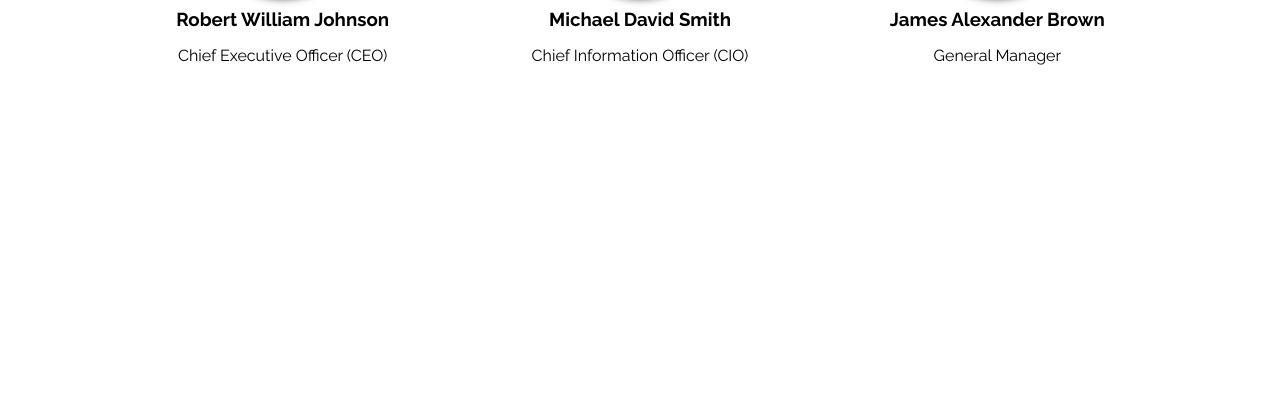
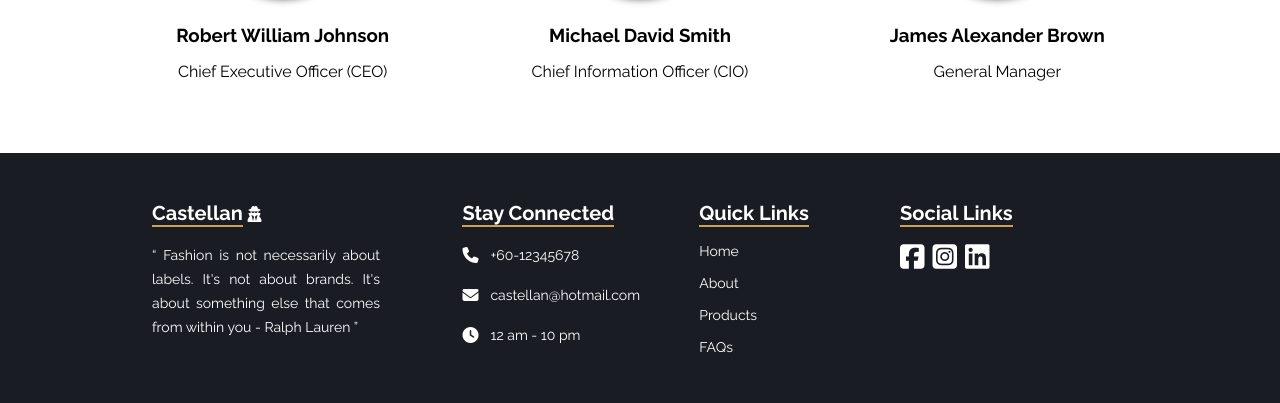
Before and after one commit to Beluga55/web-fashion-design, a plain HTML site: page about.html in a window 1280 px wide. Shown: the part 2269-2672 px from the top of the page. Before the commit the page ends 2406 px from the top, so only its background shows below. Drawn offline with nearby package versions, Linux system fonts and the light colour scheme.

Commit message:
Fixed Some Bugs And Finished about.html

```diff
--- a/about.html
+++ b/about.html
@@ -93,6 +93,7 @@
       <section class="love__castellan" id="love-castellan">
         <div class="about__banner-container section__padding">
           <div class="about__banner container">
+            <div>
               <img src="images/white-coat.jpg" alt="white-coat" />
               <div>
                 <h2>What We Love About Castellan</h2>
@@ -103,14 +104,16 @@
                   even had a great time talking with famous celebrities about
                   future design projects.
                   <span id="more-content">
-                  The benefits of working for Castellan include free invitations
-                  to fashion shows, the most recent of which was at a Taylor Swift
-                  concert. Apparently, Taylor Swift saw how diligent we are and
-                  decided to reward us for our efforts. For anyone looking for the
-                  perfect suit, our brand has remained the best option.
+                    The benefits of working for Castellan include free
+                    invitations to fashion shows, the most recent of which was
+                    at a Taylor Swift concert. Apparently, Taylor Swift saw how
+                    diligent we are and decided to reward us for our efforts.
+                    For anyone looking for the perfect suit, our brand has
+                    remained the best option.
                   </span>
                 </p>
                 <button id="read-more">Read More</button>
+              </div>
             </div>
           </div>
         </div>
@@ -124,17 +127,17 @@
 
           <div class="team__container container">
             <div class="team__sub-container">
-              <img src="images/team1.jpg" alt="team-1">
+              <img src="images/team1.jpg" alt="team-1" />
               <h3>Robert William Johnson</h3>
               <p>Chief Executive Officer (CEO)</p>
             </div>
             <div class="team__sub-container">
-              <img src="images/team2.jpg" alt="team-2">
+              <img src="images/team2.jpg" alt="team-2" />
               <h3>Michael David Smith</h3>
               <p>Chief Information Officer (CIO)</p>
             </div>
             <div class="team__sub-container">
-              <img src="images/team3.jpg" alt="team-3">
+              <img src="images/team3.jpg" alt="team-3" />
               <h3>James Alexander Brown</h3>
               <p>General Manager</p>
             </div>
@@ -143,6 +146,67 @@
       </section>
     </main>
 
+    <!-- ======== FOOTER ======== -->
+    <footer class="footer" id="contact">
+      <div class="footer__container container">
+        <div class="footer__row">
+          <div class="footer__outer-row-first">
+            <!-- ====== FIRST CONTENT ====== -->
+            <div class="footer__col">
+              <div class="footer__logo">
+                <h3>Castellan</h3>
+                <i class="fa-solid fa-user-secret"></i>
+              </div>
+              <p>
+                <q>
+                  Fashion is not necessarily about labels. It's not about
+                  brands. It's about something else that comes from within you -
+                  Ralph Lauren
+                </q>
+              </p>
+            </div>
+            <!-- ====== SECOND CONTENT ====== -->
+            <div class="footer__col">
+              <h3>Stay Connected</h3>
+              <div class="social__links">
+                <div>
+                  <i class="fa-solid fa-phone"></i>
+                  <p>+60-12345678</p>
+                </div>
+                <div>
+                  <i class="fa-solid fa-envelope"></i>
+                  <p>castellan@hotmail.com</p>
+                </div>
+                <div>
+                  <i class="fa-solid fa-clock"></i>
+                  <p>12 am - 10 pm</p>
+                </div>
+              </div>
+            </div>
+          </div>
+          <div class="footer__outer-row-second">
+            <div class="footer__col">
+              <h3>Quick Links</h3>
+              <div class="quick__links">
+                <a href="index.html">Home</a>
+                <a href="about.html">About</a>
+                <a href="products.html">Products</a>
+                <a href="#">FAQs</a>
+              </div>
+            </div>
+            <div class="footer__col">
+              <h3>Social Links</h3>
+              <div class="social__icon">
+                <i class="fa-brands fa-square-facebook"></i>
+                <i class="fa-brands fa-square-instagram"></i>
+                <i class="fa-brands fa-linkedin"></i>
+              </div>
+            </div>
+          </div>
+        </div>
+      </div>
+    </footer>
+
     <!-- ====== SCRIPT ====== -->
     <script src="js/index.js"></script>
     <script src="js/product-overlay.js"></script>
--- a/css/justin/about/about.css
+++ b/css/justin/about/about.css
@@ -226,7 +226,8 @@ i {
   border: none;
   outline: none;
   box-shadow: 0 0 5px 0 var(--White);
-  transition: box-shadow 0.3s ease-in-out, color 0.3s ease-in-out, background 0.3s ease-in-out;
+  transition: box-shadow 0.3s ease-in-out, color 0.3s ease-in-out,
+    background 0.3s ease-in-out;
 }
 
 #read-more:hover {
@@ -247,6 +248,15 @@ i {
   justify-content: center;
   flex-direction: column;
   gap: 1rem;
+}
+
+.team__sub-container h3,
+p {
+  text-align: center;
+}
+
+.team__sub-container h3 {
+  margin-top: 1rem;
 }
 
 .team__sub-container img {
@@ -295,7 +305,7 @@ i {
     order: 1;
   }
 
-  .about__banner {
+  .about__banner > div {
     display: grid;
     align-items: center;
     grid-template-columns: repeat(2, 1fr);
@@ -366,4 +376,8 @@ i {
   .about__us-text .section__title {
     font-size: 2rem;
   }
+
+  .about__banner > div {
+    margin-inline: 1.5rem;
+  }
 }
```
Lines whose indentation alone changed are shown as unchanged.
